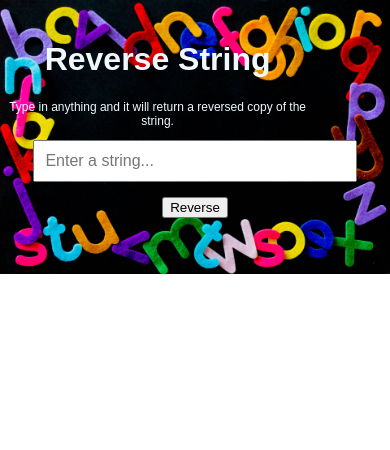
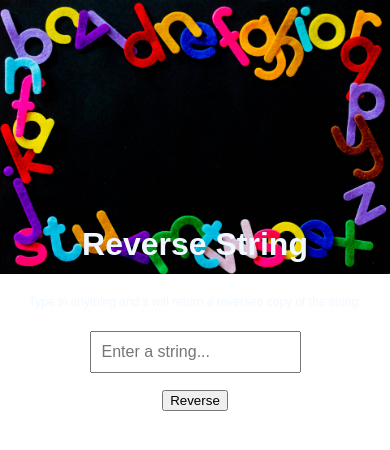
Before and after one commit to Molebu/Reverse-it, a plain HTML site: page index.html in a window 390 px wide. Drawn offline with Linux system fonts and the light colour scheme.

Commit message:
Responsive adjustments

```diff
--- a/styles.css
+++ b/styles.css
@@ -1,3 +1,8 @@
+/* Example of a media query for screens wider than 768 pixels */
+@media only screen and (min-width: 768px) {
+  /* Your styles for larger screens go here */
+}
+
 body {
   font-family: Arial, sans-serif;
   background-image: url("abc.jpg");
@@ -5,24 +10,22 @@ body {
   background-repeat: no-repeat;
   cursor: pointer;
 }
-
 input[type="text"] {
-  width: 100%; /* Adjusted for responsiveness */
+  width: 50%;
   padding: 10px;
   font-size: 16px;
   margin: auto;
   display: block;
   position: relative;
-  top: 20px; /* Adjusted for responsiveness */
+  top: 225px;
 }
-
 .container {
   padding: 15px 25px;
   font-size: 12px;
   margin: auto;
   display: block;
   position: relative;
-  top: 20px; /* Adjusted for responsiveness */
+  top: 227px;
   text-align: center;
   cursor: pointer;
 }
@@ -34,20 +37,18 @@ input[type="text"] {
   color: aliceblue;
   text-align: center;
   position: relative;
-  top: 20px; /* Adjusted for responsiveness */
+  top: 233px;
 }
-
 h1 {
   color: aliceblue;
   text-align: center;
   position: relative;
-  top: 20px; /* Adjusted for responsiveness */
+  top: 205px;
 }
-
 p {
   color: aliceblue;
   position: relative;
-  top: 20px; /* Adjusted for responsiveness */
+  top: 215px;
   text-align: center;
   font-size: 12px;
 }
@@ -55,14 +56,7 @@ p {
 button:hover {
   color: orange;
 }
-
-/* Media Query for Tablets and Smaller Screens */
-@media only screen and (max-width: 768px) {
-  input[type="text"],
-  .container,
-  #result,
-  h1,
-  p {
-    width: 80%; /* Adjusted width for smaller screens */
-  }
+img {
+  max-width: 100%;
+  height: auto;
 }
```
